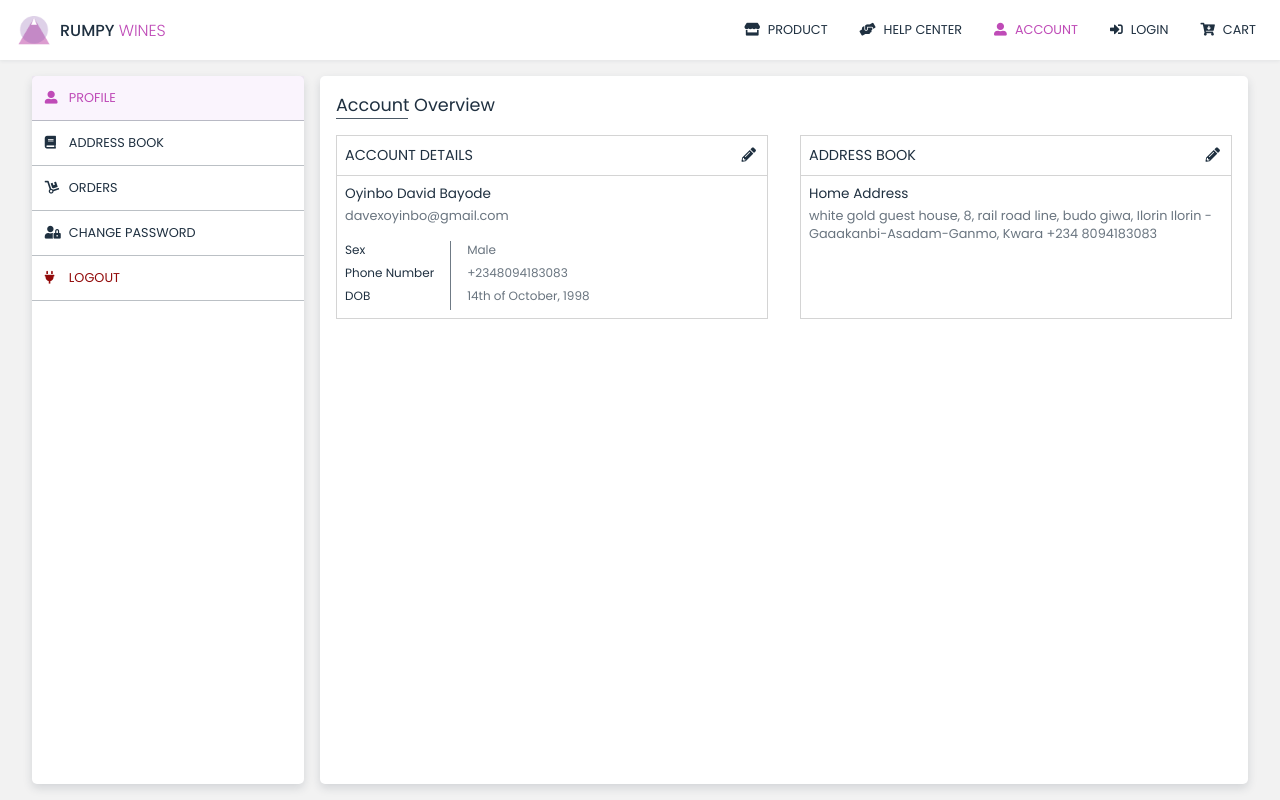
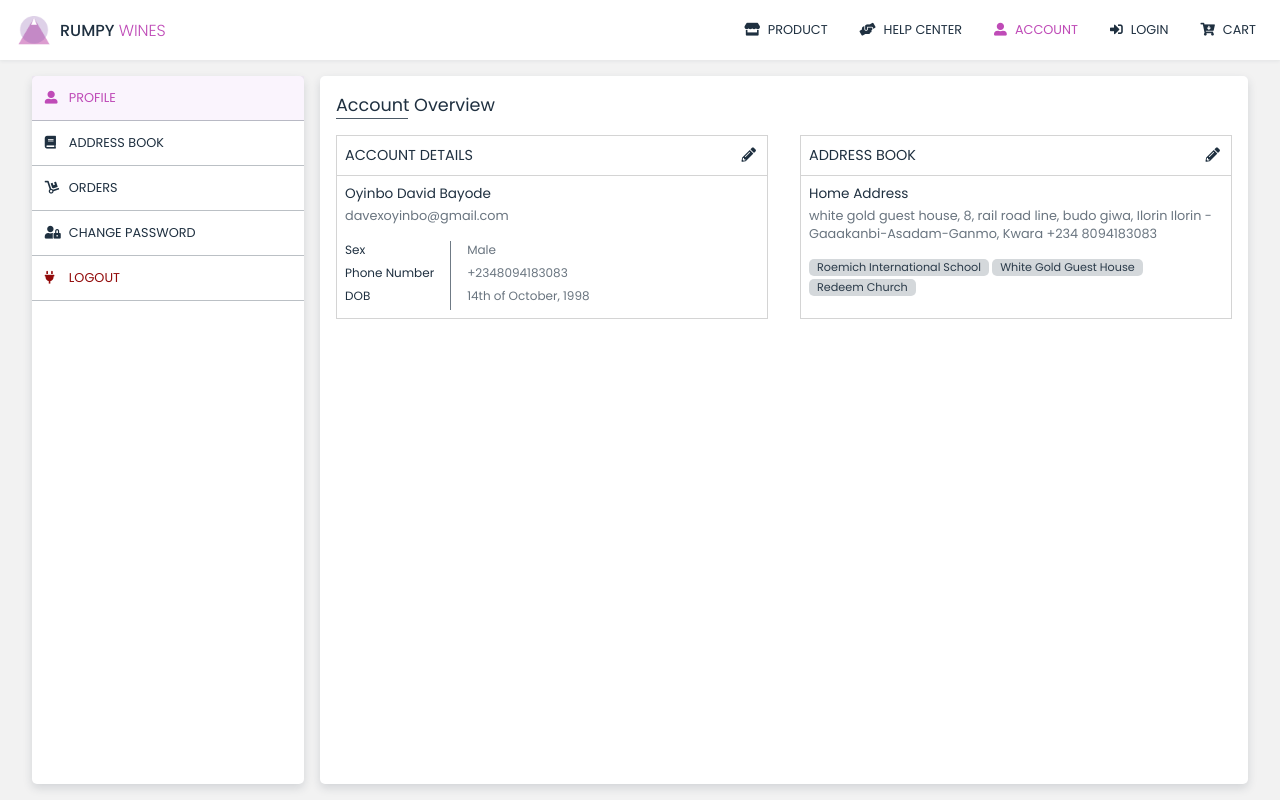
Before and after one commit to Rumpy-Wines/nuxt-client-2.0, a Nuxt app: page /account in a window 1280 px wide. Built offline with nearby package versions, Linux system fonts and the light colour scheme.

Commit message:
...Responsive

```diff
--- /dev/null
+++ b/assets/styles/components/modal_forms.scss
@@ -0,0 +1,53 @@
+@import '~assets/styles/variables';
+.form {
+    margin-top: 1.5rem;
+    .divider {
+        height: 1px;
+        background: rgba($dark, 0.29);
+        margin-top: 2rem;
+        margin-bottom: 2rem;
+    }
+    .form-group {
+        display: grid;
+        grid-template-columns: 1fr 1fr;
+        gap: 2rem;
+        row-gap: 1rem;
+        .input-group {
+            display: flex;
+            flex-direction: column;
+            &.span-2 {
+                grid-column: 1 / span 2;
+            }
+            .label {
+                font-size: 0.8rem;
+            }
+            .form-control {
+                width: 100%;
+                height: 35px;
+                background: $back-color;
+                border: 1px solid rgba($dark, 0.39);
+                border-radius: 3px;
+                font-size: 0.8rem;
+                padding-left: 0.5rem;
+                padding-right: 0.5rem;
+                &::placeholder {
+                    color: #A0A6AD;
+                }
+            }
+            select.form-control:required:invalid {
+                color: #A0A6AD;
+            }
+        }
+    }
+    .actions-container {
+        margin-top: 2rem;
+        .submit-button {
+            background: $accent-1;
+            color: white;
+            border: none;
+            border-radius: 3px;
+            font-size: 1rem;
+            padding: 0.5rem 1rem;
+        }
+    }
+}
--- a/assets/styles/pages/account/index.scss
+++ b/assets/styles/pages/account/index.scss
@@ -23,4 +23,7 @@
             margin-bottom: 0.3rem;
         }
     }
+    .landmarks-container {
+        margin-top: 1rem;
+    }
 }
--- a/assets/styles/style.scss
+++ b/assets/styles/style.scss
@@ -41,12 +41,21 @@ button:focus,
 input,
 input:focus,
 input:active,
+select,
+select:focus,
+select:active,
 textarea,
 textarea:focus,
 textarea:active {
     outline: none;
     cursor: pointer;
     color: $dark;
+}
+
+select {
+    option[value=""][disabled] {
+        display: none;
+    }
 }
 
 // For page transition animation
@@ -80,3 +89,26 @@ textarea:active {
         background: $dark;
     }
 }
+
+// Texts
+.text-muted {
+    color: rgba($dark, 0.62);
+}
+
+//Landmarks
+.landmarks {
+    display: flex;
+    flex-wrap: wrap;
+    .landmark {
+        margin-right: 0.2rem;
+        margin-bottom: 0.2rem;
+        font-size: 0.7rem;
+        color: rgba($dark, 0.94);
+        background: rgba($dark, 0.19);
+        padding: 0 0.5rem;
+        border-radius: 5px;
+        .delete-button {
+            cursor: pointer;
+        }
+    }
+}
--- /dev/null
+++ b/components/CreateEditAddressModal.vue
@@ -0,0 +1,68 @@
+<template>
+  <div>
+	  <modal @modal-close="$emit('modal-close')">
+		  <template v-slot:modal-header-text>Edit Profile</template>
+		  <div>
+			  <form action="" class="form">
+				  <div class="form-group">
+					  <div class="input-group span-2">
+						  <label for="" class="label">Address Title * <span class="text-muted">(A name given to the address by you to easily remember, eg, Home School)</span></label>
+						  <input type="text" class="form-control" placeholder="Eg. Home, School Address">
+					  </div>
+					  <div class="input-group span-2">
+						  <label for="" class="label">Street Address *</label>
+						  <input type="text" class="form-control" placeholder="Doe">
+					  </div>
+					  <div class="input-group">
+						  <label for="" class="label">City *</label>
+						  <input type="text" class="form-control" placeholder="Ilorin">
+					  </div>
+					  <div class="input-group">
+						  <label for="" class="label">State</label>
+						  <select name="" id="" class="form-control" required>
+							  <option value="" disabled selected>Select State</option>
+							  <option value="Kwara">Kwara</option>
+							  <option value="Lagos">Lagos</option>
+							  <option value="Niger">Niger</option>
+						  </select>
+					</div>
+				  </div>
+				  <div class="divider"></div>
+				  <div class="form-group">
+					  <div class="input-group span-2">
+						  <label for="" class="label">Landmarks</label>
+						  <input type="email" class="form-control" placeholder="Rhema Chapel">
+					  </div>
+					  <div class="input-group span-2">
+						<div class="landmarks">
+							<div class="landmark">Roemich International School &nbsp; <i class="delete-button fas fa-times"></i></div>
+							<div class="landmark">White Gold Guest House &nbsp; <i class="delete-button fas fa-times"></i></div>
+							<div class="landmark">Redeem Church &nbsp; <i class="delete-button fas fa-times"></i></div>
+						</div>
+
+					  </div>
+				  </div>
+				  <div class="actions-container">
+					  <button  type="submit" class="submit-button">Create</button>
+				  </div>
+			  </form>
+		  </div>
+	  </modal>
+  </div>
+</template>
+
+<script lang="ts">
+import { Vue, Component, Prop } from "vue-property-decorator";
+import Modal from "~/components/Modal.vue";
+
+@Component({
+	components: {
+		Modal
+	}
+})
+export default class CreateEditAddressModal extends Vue {}
+</script>
+
+<style lang="scss" scoped>
+@import '~assets/styles/components/modal_forms';
+</style>
--- a/components/EditProfileDetailsModal.vue
+++ b/components/EditProfileDetailsModal.vue
@@ -20,7 +20,7 @@
 				  </div>
 				  <div class="divider"></div>
 				  <div class="form-group">
-					  <div class="input-group email">
+					  <div class="input-group span-2">
 						  <label for="" class="label">Email Address</label>
 						  <input type="email" class="form-control" placeholder="janedoe@examplemail.com">
 					  </div>
@@ -62,56 +62,5 @@ export default class EditProfileDetailsModal extends Vue {}
 </script>
 
 <style lang="scss" scoped>
-@import '~assets/styles/variables';
-.form {
-	margin-top: 1.5rem;
-	.divider {
-		height: 1px;
-		background: rgba($dark, 0.29);
-		margin-top: 2rem;
-		margin-bottom: 2rem;
-	}
-	.form-group {
-		display: grid;
-		grid-template-columns: 1fr 1fr;
-		gap: 2rem;
-		row-gap: 1rem;
-		.input-group {
-			display: flex;
-			flex-direction: column;
-
-			&.email {
-				grid-column: 1 / span 2;
-			}
-			.label {
-				font-size: 0.8rem;
-			}
-			.form-control {
-				width: 100%;
-				height: 35px;
-				background: $back-color;
-				border: 1px solid rgba($dark, 0.39);
-				border-radius: 3px;
-				font-size: 0.8rem;
-				padding-left: 0.5rem;
-				padding-right: 0.5rem;
-				&::placeholder {
-					color: #A0A6AD;
-				}
-			}
-		}
-	}
-
-	.actions-container {
-		margin-top: 2rem;
-		.submit-button {
-			background: $accent-1;
-			color: white;
-			border: none;
-			border-radius: 3px;
-			font-size: 1rem;
-			padding: 0.5rem 1rem;
-		}
-	}
-}
+@import '~assets/styles/components/modal_forms';
 </style>
--- a/components/Sidebar.vue
+++ b/components/Sidebar.vue
@@ -25,7 +25,6 @@ import {Vue, Component, Prop} from "vue-property-decorator";
 
 @Component({})
 export default class Sidebar extends Vue {
-
 }
 </script>
 
--- /dev/null
+++ b/pages/account/address-book.vue
@@ -0,0 +1,23 @@
+<template>
+	<div class="">
+		This is the address book page
+	</div>
+</template>
+
+<script lang="ts">
+import { Vue, Component, Prop } from "vue-property-decorator";
+import LightCard from "~/components/LightCard.vue";
+
+@Component({
+  components: { LightCard },
+  layout: "account",
+})
+export default class AddressBook extends Vue {
+
+  goToPage(path: string) {
+    if (this.$nuxt.$route.fullPath == path) return;
+
+    this.$nuxt.$router.push(path);
+  }
+}
+</script>
--- a/pages/account/index.vue
+++ b/pages/account/index.vue
@@ -1,6 +1,9 @@
 <template>
   <div>
-    <edit-profile-details-modal v-if="showEditProfileDetialsModal" @modal-close="showEditProfileDetialsModal = false"/>
+    <edit-profile-details-modal
+      v-if="showEditProfileDetialsModal"
+      @modal-close="showEditProfileDetialsModal = false"
+    />
     <div class="mini-heading heading-light">
       <span>Account Overview</span>
       <div class="underline"></div>
@@ -27,12 +30,20 @@
           </div>
         </div>
       </light-card>
-      <light-card>
+      <light-card @icon-clicked="goToPage('account/address-book')">
         <template v-slot:header-text>Address Book</template>
         <template v-slot:icon><i class="fas fa-pencil-alt"></i></template>
         <template v-slot:body-header-text>Home Address</template>
         white gold guest house, 8, rail road line, budo giwa, Ilorin Ilorin -
         Gaaakanbi-Asadam-Ganmo, Kwara +234 8094183083
+
+        <div class="landmarks-container">
+          <div class="landmarks">
+            <div class="landmark">Roemich International School</div>
+            <div class="landmark">White Gold Guest House</div>
+            <div class="landmark">Redeem Church</div>
+          </div>
+        </div>
       </light-card>
     </div>
   </div>
@@ -48,8 +59,13 @@ import EditProfileDetailsModal from "~/components/EditProfileDetailsModal.vue";
   layout: "account",
 })
 export default class Account extends Vue {
-	showEditProfileDetialsModal : boolean = false;
+  showEditProfileDetialsModal: boolean = false;
 
+  goToPage(path: string) {
+    if (this.$nuxt.$route.fullPath == path) return;
+
+    this.$nuxt.$router.push(path);
+  }
 }
 </script>
 
```
